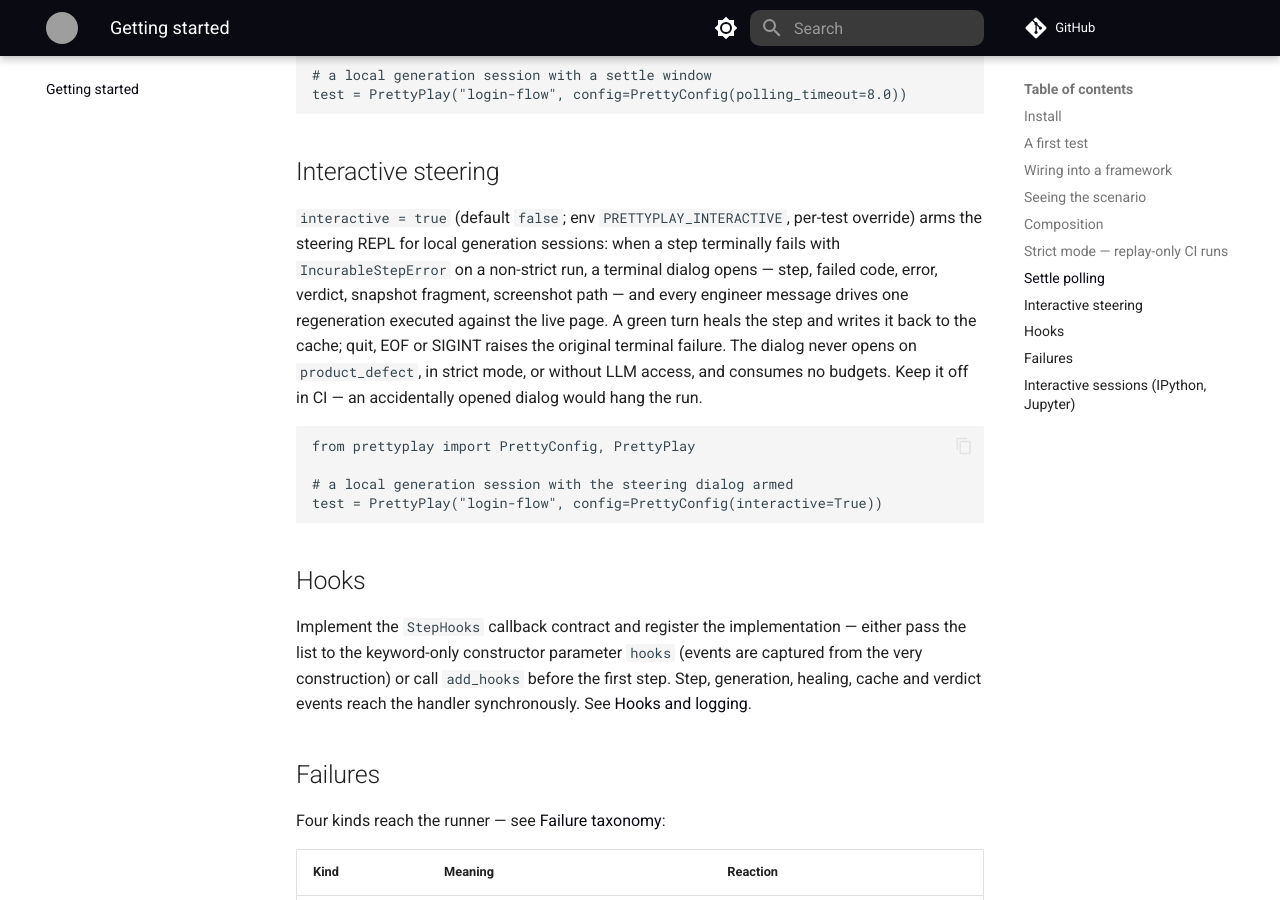
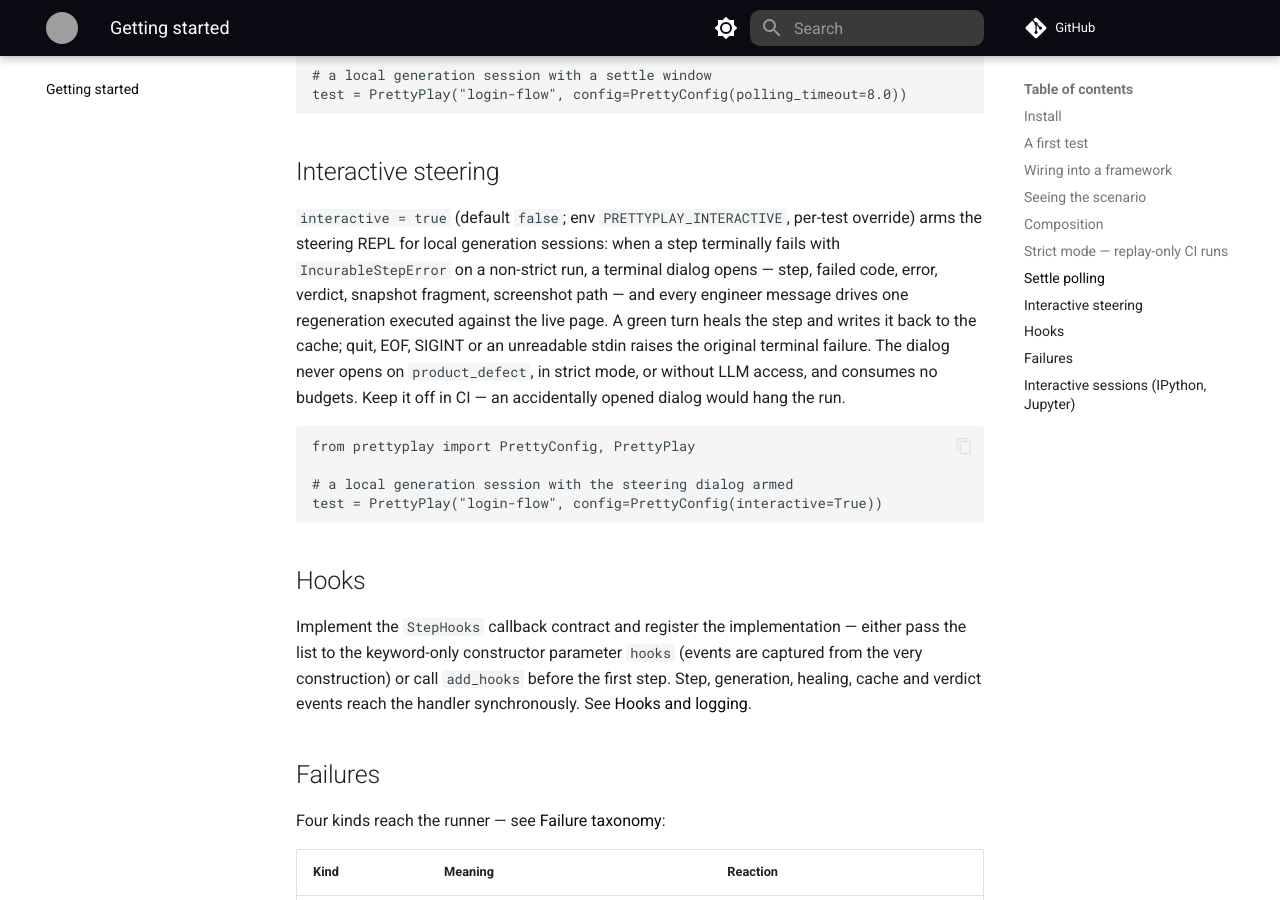
Before and after one commit to qarium/prettyplay, an MkDocs documentation site: the page built from docs/getting-started.md, in a window 1280 px wide and 900 px high, scrolled down 3093 px. Built offline with MkDocs 1.6.1 and Material for MkDocs 9.7.7, drawn with Linux system fonts in a browser that asks for light colours; comment, search, counter and statistics services are not loaded; grey boxes are pictures that could not be loaded.

Commit message:
fix: address code review findings

````diff
--- a/docs/getting-started.md
+++ b/docs/getting-started.md
@@ -152,9 +152,9 @@ terminally fails with `IncurableStepError` on a non-strict run, a terminal
 dialog opens — step, failed code, error, verdict, snapshot fragment,
 screenshot path — and every engineer message drives one regeneration executed
 against the live page. A green turn heals the step and writes it back to the
-cache; quit, EOF or SIGINT raises the original terminal failure. The dialog
-never opens on `product_defect`, in strict mode, or without LLM access, and
-consumes no budgets. Keep it off in CI — an accidentally opened dialog would
+cache; quit, EOF, SIGINT or an unreadable stdin raises the original terminal
+failure. The dialog never opens on `product_defect`, in strict mode, or
+without LLM access, and consumes no budgets. Keep it off in CI — an accidentally opened dialog would
 hang the run.
 
 ```python
````
Also changed, not shown: README.md (+2 -2 lines), prettyplay/.usages/lifecycle.md (+3 -2 lines), prettyplay/config/.usages/configuration.md (+2 -2 lines), prettyplay/engine/steering/.usages/steering.md (+2 -1 lines), 4 other files.
